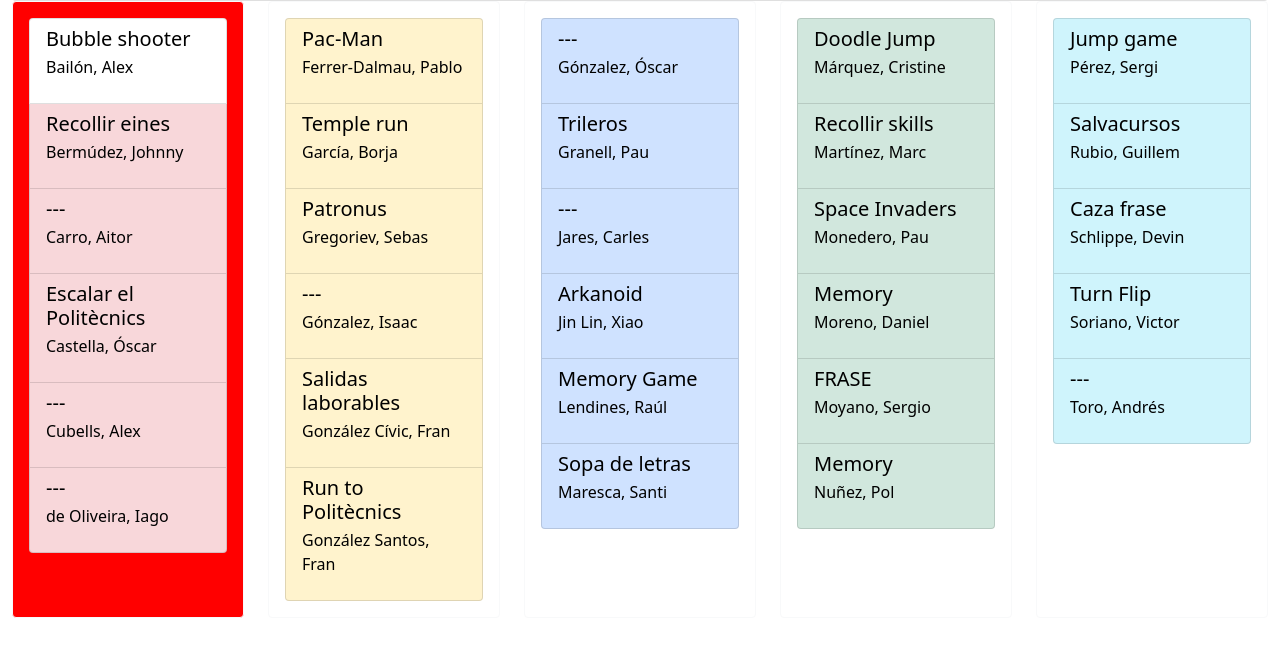
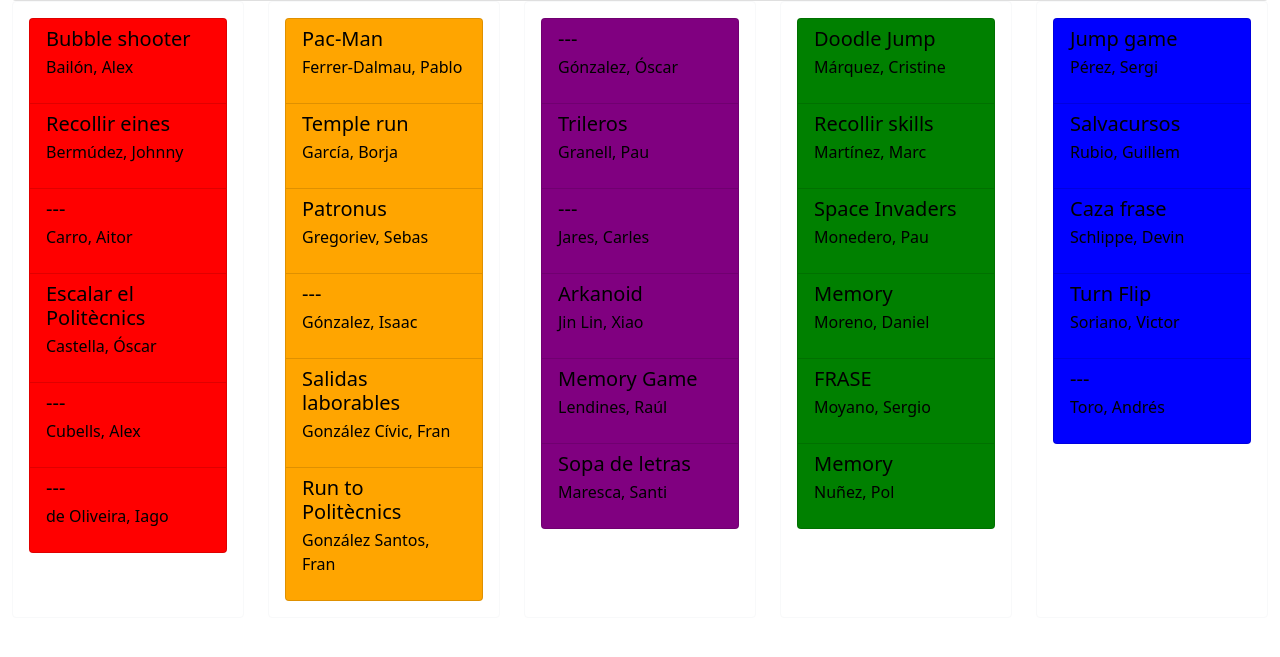
Before and after one commit to projecteDAW2/index, a plain HTML site: page index.html in a window 1280 px wide. Shown: the part 91-748 px from the top of the page. Drawn offline with nearby package versions, Linux system fonts and the light colour scheme.

Commit message:
el color

```diff
--- a/index.html
+++ b/index.html
@@ -25,40 +25,40 @@
         </div>
         <div class="row row-cols-1 row-cols-md-5 g-4">
             <div class="col">
-                <div class="card h-100 border-light red">
+                <div class="card h-100 border-light">
                     <div class="card-body">
                         <ul class="list-group">
-                            <li class="list-group-item">
+                            <li class="list-group-item red">
                                 <a href="https://projectedaw2.github.io/bailon/joc/bubble-shooter.html" target="_blank">
                                     <h5 class="mb-1">Bubble shooter</h5>
                                     <p>Bailón, Alex</p>
                                 </a>
                             </li>
-                            <li class="list-group-item list-group-item-danger">
+                            <li class="list-group-item red">
                                 <a href="https://projectedaw2.github.io/bermudez/game4.html" target="_blank">
                                     <h5 class="mb-1">Recollir eines</h5>
                                     <p>Bermúdez, Johnny</p>
                                 </a>
                             </li>
-                            <li class="list-group-item list-group-item-danger">
+                            <li class="list-group-item red">
                                 <a href="" target="_blank">
                                     <h5 class="mb-1">---</h5>
                                     <p>Carro, Aitor</p>
                                 </a>
                             </li>
-                            <li class="list-group-item list-group-item-danger">
+                            <li class="list-group-item red">
                                 <a href="https://projectedaw2.github.io/castella/" target="_blank">
                                     <h5 class="mb-1">Escalar el Politècnics</h5>
                                     <p>Castella, Óscar</p>
                                 </a>
                             </li>
-                            <li class="list-group-item list-group-item-danger">
+                            <li class="list-group-item red">
                                 <a href="" target="_blank">
                                     <h5 class="mb-1">---</h5>
                                     <p>Cubells, Alex</p>
                                 </a>
                             </li>
-                            <li class="list-group-item list-group-item-danger">
+                            <li class="list-group-item red">
                                 <a href="" target="_blank">
                                     <h5 class="mb-1">---</h5>
                                     <p>de Oliveira, Iago</p>
@@ -72,37 +72,37 @@
                 <div class="card h-100 border-light">
                     <div class="card-body">
                         <ul class="list-group">
-                            <li class="list-group-item list-group-item-warning">
+                            <li class="list-group-item orange">
                                 <a href="https://projectedaw2.github.io/ferrer/pacman.html" target="_blank">
                                     <h5 class="mb-1">Pac-Man</h5>
                                     <p>Ferrer-Dalmau, Pablo</p>
                                 </a>
                             </li>
-                            <li class="list-group-item list-group-item-warning">
+                            <li class="list-group-item orange">
                                 <a href="https://projectedaw2.github.io/borja/" target="_blank">
                                     <h5 class="mb-1">Temple run</h5>
                                     <p>García, Borja</p>
                                 </a>
                             </li>
-                            <li class="list-group-item list-group-item-warning">
+                            <li class="list-group-item orange">
                                 <a href="https://projectedaw2.github.io/sebas/" target="_blank">
                                     <h5 class="mb-1">Patronus</h5>
                                     <p>Gregoriev, Sebas</p>
                                 </a>
                             </li>
-                            <li class="list-group-item list-group-item-warning">
+                            <li class="list-group-item orange">
                                 <a href="" target="_blank">
                                     <h5 class="mb-1">---</h5>
                                     <p>Gónzalez, Isaac</p>
                                 </a>
                             </li>
-                            <li class="list-group-item list-group-item-warning">
+                            <li class="list-group-item orange">
                                 <a href="https://projectedaw2.github.io/francivico/" target="_blank">
                                     <h5 class="mb-1">Salidas laborables</h5>
                                     <p>González Cívic, Fran</p>
                                 </a>
                             </li>
-                            <li class="list-group-item list-group-item-warning">
+                            <li class="list-group-item orange">
                                 <a href="https://projectedaw2.github.io/fransantos/" target="_blank">
                                     <h5 class="mb-1">Run to Politècnics</h5>
                                     <p>González Santos, Fran</p>
@@ -116,37 +116,37 @@
                 <div class="card h-100 border-light">
                     <div class="card-body">
                         <ul class="list-group">
-                            <li class="list-group-item list-group-item-primary">
+                            <li class="list-group-item purple">
                                 <a href="" target="_blank">
                                     <h5 class="mb-1">---</h5>
                                     <p>Gónzalez, Óscar</p>
                                 </a>
                             </li>
-                            <li class="list-group-item list-group-item-primary">
+                            <li class="list-group-item purple">
                                 <a href="https://projectedaw2.github.io/granell/" target="_blank">
                                     <h5 class="mb-1">Trileros</h5>
                                     <p>Granell, Pau</p>
                                 </a>
                             </li>
-                            <li class="list-group-item list-group-item-primary">
+                            <li class="list-group-item purple">
                                 <a href="" target="_blank">
                                     <h5 class="mb-1">---</h5>
                                     <p>Jares, Carles</p>
                                 </a>
                             </li>
-                            <li class="list-group-item list-group-item-primary">
+                            <li class="list-group-item purple">
                                 <a href="https://projectedaw2.github.io/Arkanoid-Xiao-DAW2/" target="_blank">
                                     <h5 class="mb-1">Arkanoid</h5>
                                     <p>Jin Lin, Xiao</p>
                                 </a>
                             </li>
-                            <li class="list-group-item list-group-item-primary">
+                            <li class="list-group-item purple">
                                 <a href="https://projectedaw2.github.io/lendines/indexGameRaul.html" target="_blank">
                                     <h5 class="mb-1">Memory Game</h5>
                                     <p>Lendines, Raúl</p>
                                 </a>
                             </li>
-                            <li class="list-group-item list-group-item-primary">
+                            <li class="list-group-item purple">
                                 <a href="https://projectedaw2.github.io/SopaDeLetras-Santi-DAW2/" target="_blank">
                                     <h5 class="mb-1">Sopa de letras</h5>
                                     <p>Maresca, Santi</p>
@@ -160,37 +160,37 @@
                 <div class="card h-100 border-light">
                     <div class="card-body">
                         <ul class="list-group">
-                            <li class="list-group-item list-group-item-success">
+                            <li class="list-group-item green">
                                 <a href="https://projectedaw2.github.io/cristine/" target="_blank">
                                     <h5 class="mb-1">Doodle Jump</h5>
                                     <p>Márquez, Cristine</p>
                                 </a>
                             </li>
-                            <li class="list-group-item list-group-item-success">
+                            <li class="list-group-item green">
                                 <a href="https://projectedaw2.github.io/martinez/juego.html" target="_blank">
                                     <h5 class="mb-1">Recollir skills</h5>
                                     <p>Martínez, Marc</p>
                                 </a>
                             </li>
-                            <li class="list-group-item list-group-item-success">
+                            <li class="list-group-item green">
                                 <a href="https://projectedaw2.github.io/monedero/" target="_blank">
                                     <h5 class="mb-1">Space Invaders</h5>
                                     <p>Monedero, Pau</p>
                                 </a>
                             </li>
-                            <li class="list-group-item list-group-item-success">
+                            <li class="list-group-item green">
                                 <a href="https://projectedaw2.github.io/moreno/memory.html" target="_blank">
                                     <h5 class="mb-1">Memory</h5>
                                     <p>Moreno, Daniel</p>
                                 </a>
                             </li>
-                            <li class="list-group-item list-group-item-success">
+                            <li class="list-group-item green">
                                 <a href="https://projectedaw2.github.io/moyano/game1.html" target="_blank">
                                     <h5 class="mb-1">FRASE</h5>
                                     <p>Moyano, Sergio</p>
                                 </a>
                             </li>
-                            <li class="list-group-item list-group-item-success">
+                            <li class="list-group-item green">
                                 <a href="https://projectedaw2.github.io/Pol-Nunez-Memory/" target="_blank">
                                     <h5 class="mb-1">Memory</h5>
                                     <p>Nuñez, Pol</p>
@@ -204,31 +204,31 @@
                 <div class="card h-100 border-light">
                     <div class="card-body">
                         <ul class="list-group">
-                            <li class="list-group-item list-group-item-info">
+                            <li class="list-group-item blue">
                                 <a href="https://projectedaw2.github.io/perez/game4Sergi.html" target="_blank">
                                     <h5 class="mb-1">Jump game</h5>
                                     <p>Pérez, Sergi</p>
                                 </a>
                             </li>
-                            <li class="list-group-item list-group-item-info">
+                            <li class="list-group-item blue">
                                 <a href="https://projectedaw2.github.io/guillemrubio/" target="_blank">
                                     <h5 class="mb-1">Salvacursos</h5>
                                     <p>Rubio, Guillem</p>
                                 </a>
                             </li>
-                            <li class="list-group-item list-group-item-info">
+                            <li class="list-group-item blue">
                                 <a href="https://projectedaw2.github.io/CazaFrase-Devin-DAW2/" target="_blank">
                                     <h5 class="mb-1">Caza frase</h5>
                                     <p>Schlippe, Devin</p>
                                 </a>
                             </li>
-                            <li class="list-group-item list-group-item-info">
+                            <li class="list-group-item blue">
                                 <a href="https://projectedaw2.github.io/soriano/" target="_blank">
                                     <h5 class="mb-1">Turn Flip</h5>
                                     <p>Soriano, Victor</p>
                                 </a>
                             </li>
-                            <li class="list-group-item list-group-item-info">
+                            <li class="list-group-item blue">
                                 <a href="" target="_blank">
                                     <h5 class="mb-1">---</h5>
                                     <p>Toro, Andrés</p>
```
